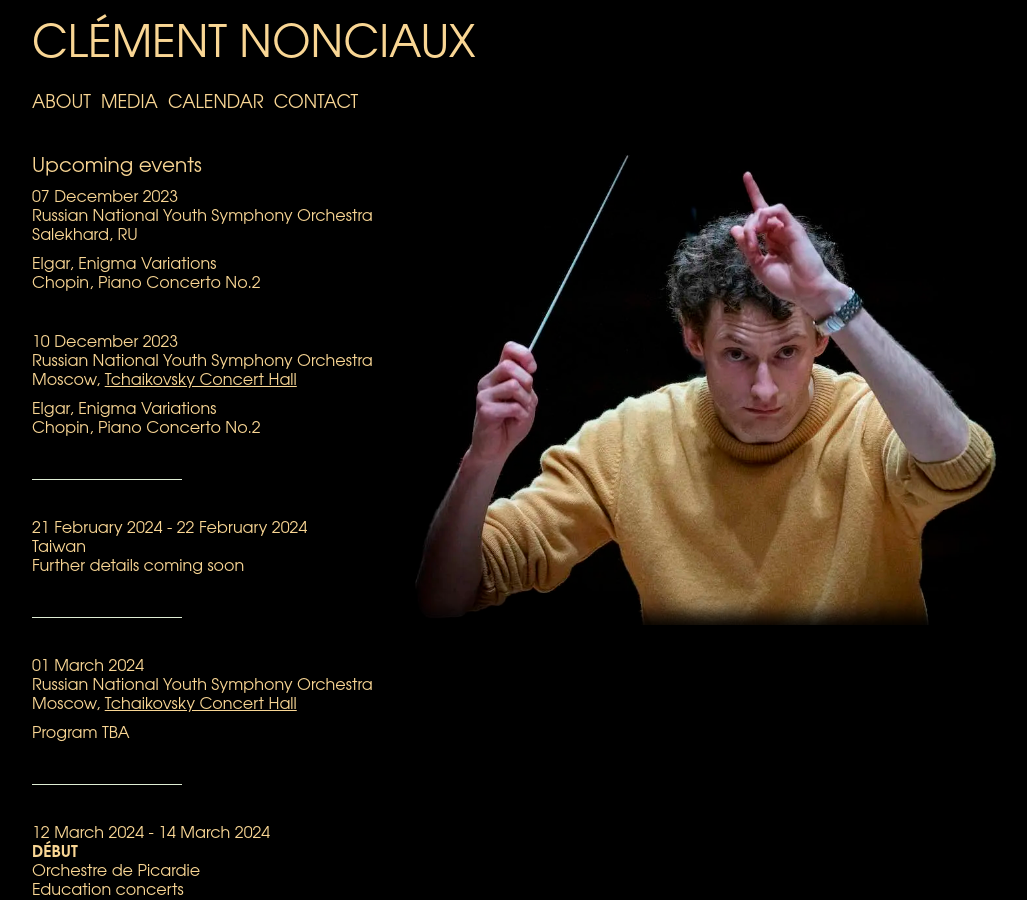
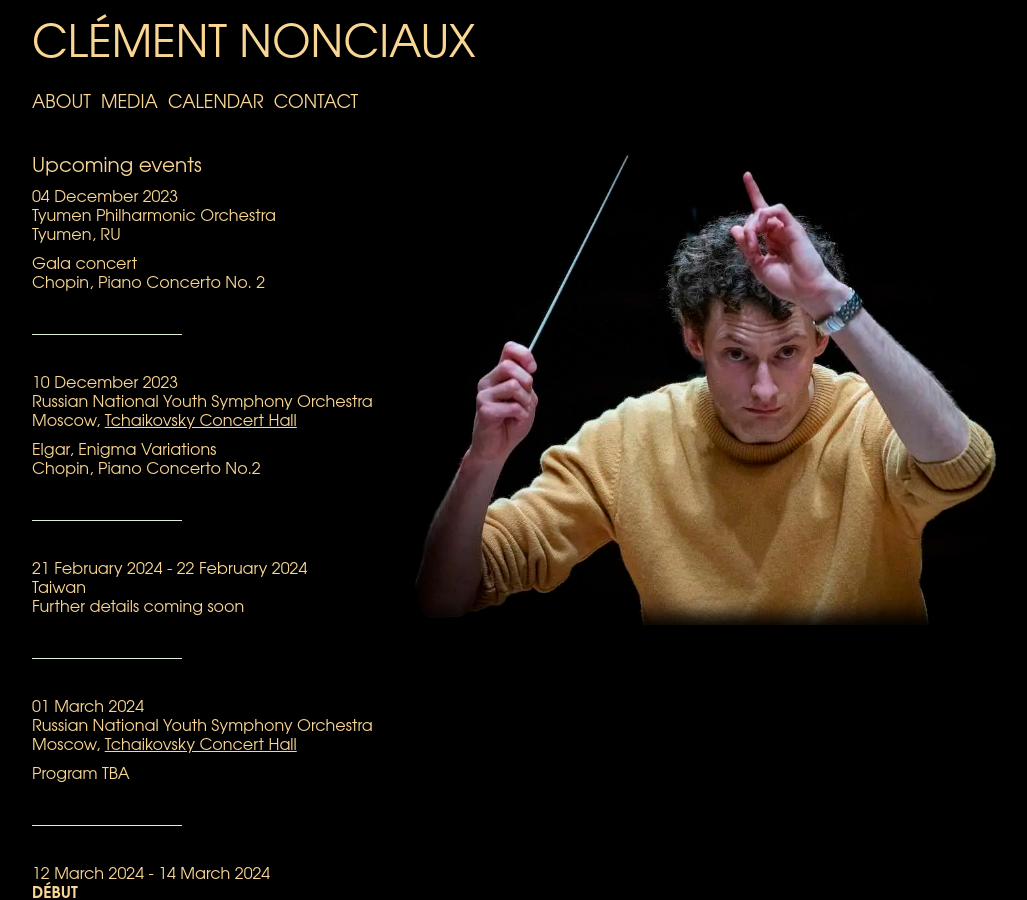
Before and after one commit to martincadoux/clementnonciaux.com, a Jekyll site: the page built from _pages/calendar.html, in a window 1280 px wide and 900 px high. Shown: the whole window, without its empty margins (108-1135 px from the left). Built offline with Jekyll 4.4.1, drawn with Linux system fonts in a browser that asks for light colours.

Commit message:
Update events.yml

```diff
--- a/_data/events.yml
+++ b/_data/events.yml
@@ -55,13 +55,13 @@
     Elgar, Enigma Variations
     Chopin, Piano Concerto No.2
 
-- date: [2023-12-07]
+- date: [2023-12-04]
   location: |-
-    Russian National Youth Symphony Orchestra
-    Salekhard, RU
+    Tyumen Philharmonic Orchestra
+    Tyumen, RU
   program: |-
-    Elgar, Enigma Variations
-    Chopin, Piano Concerto No.2
+    Gala concert
+    Chopin, Piano Concerto No. 2
 
 - date: [2023-11-19]
   location: |-
```
